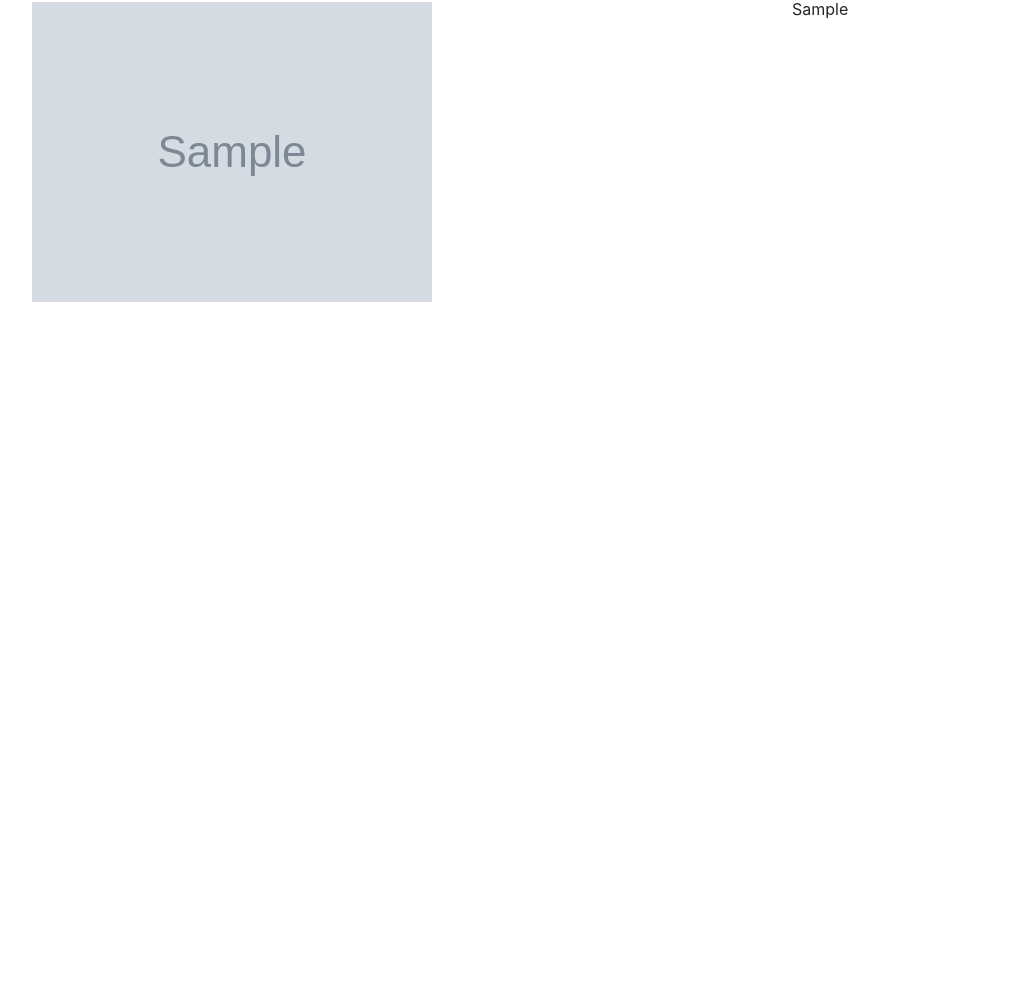
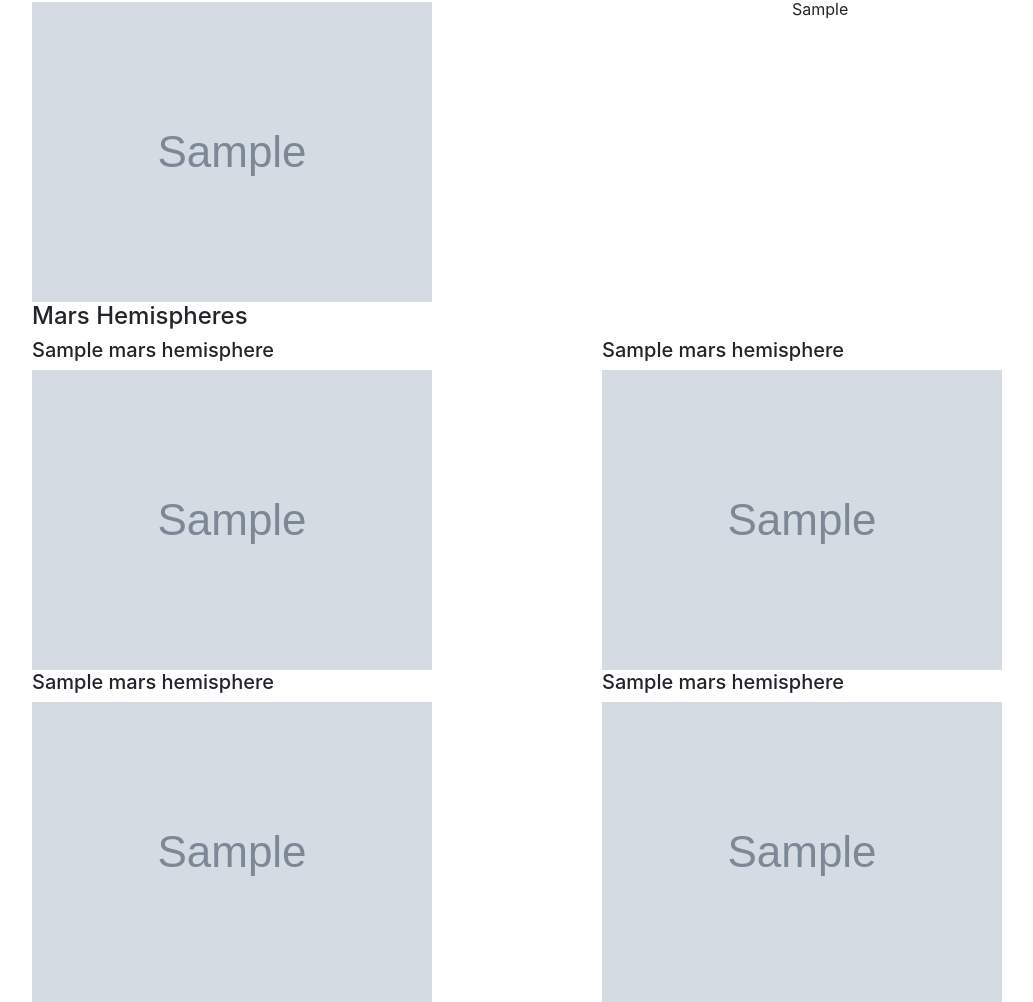
Before and after one commit to alplky/web-scraping-challenge, a Flask app: page / in a window 1280 px wide. Shown: the part 409-1411 px from the top of the page, without its empty margins (53-1086 px from the left). Before the commit the page ends 711 px from the top, so only its background shows below. Run offline with Flask 2, Linux system fonts and the light colour scheme; grey boxes marked "Sample" are stand-in pictures; a database or web service that is not in the repository returns one stand-in record (values such as "Sample title"); parts of the project's set-up code (start-up, migrations or seed data) failed here and were passed over; some libraries are stand-ins or nearby versions.

Commit message:
hemispheres display on page, css formatting needed

```diff
--- a/Missions_to_Mars/templates/index.html
+++ b/Missions_to_Mars/templates/index.html
@@ -20,7 +20,7 @@
             background-color: rgb(192, 124, 35);
         }
 
-        #featured-img {
+        .img {
             max-height: 100%;
             max-width: 100%;
         }
@@ -30,6 +30,8 @@
 </head>
 
 <body>
+
+    <!-- top of page with scrape button -->
     <div class="container text-center box">
         <div class=row>
             <div class="col-lg-12 col-sm-12">
@@ -38,6 +40,8 @@
             </div>
         </div>
     </div>
+
+    <!-- Mars news -->
     <div class="container">
         <div class=row>
             <div class="col-lg-12 col-sm-12">
@@ -47,6 +51,8 @@
             </div>
         </div>
     </div>
+
+    <!-- Featured Mars image and facts table -->
     <div class="container">
         <div class=row>
             <div class="col-lg-8 col-sm-8">
@@ -62,6 +68,37 @@
         </div>
     </div>
 
-
+    <!-- Mars hemispheres -->
+    <div class="container">
+        <h4>Mars Hemispheres</h4>
+        <div class=row>
+            <div class="col-lg-6 col-sm-6">
+                <h5>{{ mars_data.mars_hemispheres[0]["title"] }}</h5>
+                <a href={{ mars_data.mars_hemispheres[0]["img_url"] }}>
+                    <img alt="Cerebus Hemisphere Enhanced" src={{ mars_data.mars_hemispheres[0]["img_url"] }} class="hemisphere">
+                </a>
+            </div>
+            <div class="col-lg-6 col-sm-6">
+                <h5>{{ mars_data.mars_hemispheres[1]["title"] }}</h5>
+                <a href={{ mars_data.mars_hemispheres[1]["img_url"] }}>
+                    <img alt="Schiaparelli Hemisphere Enhanced" src={{ mars_data.mars_hemispheres[1]["img_url"] }} class="hemisphere">
+                </a>
+            </div>
+        </div>
+        <div class=row>
+            <div class="col-lg-6 col-sm-6">
+                <h5>{{ mars_data.mars_hemispheres[2]["title"] }}</h5>
+                <a href={{ mars_data.mars_hemispheres[2]["img_url"] }}>
+                    <img alt="Syrtis Major Hemisphere Enhanced" src={{ mars_data.mars_hemispheres[2]["img_url"] }} class="hemisphere">
+                </a>
+            </div>
+            <div class="col-lg-6 col-sm-6">
+                <h5>{{ mars_data.mars_hemispheres[3]["title"] }}</h5>
+                <a href={{ mars_data.mars_hemispheres[3]["img_url"] }}>
+                    <img alt="Valles Marineris Hemisphere Enhanced" src={{ mars_data.mars_hemispheres[3]["img_url"] }} class="hemisphere">
+                </a>
+            </div>
+        </div>
+    </div>
 </body>
 </html>
```
